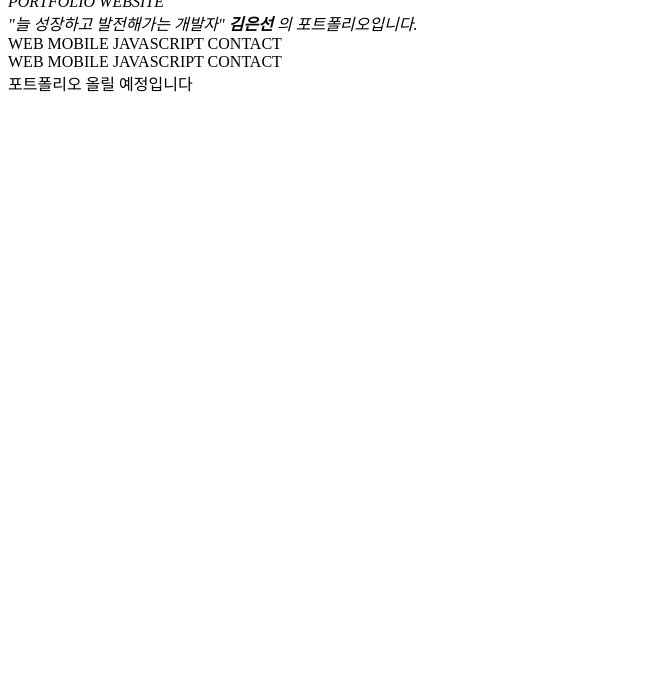
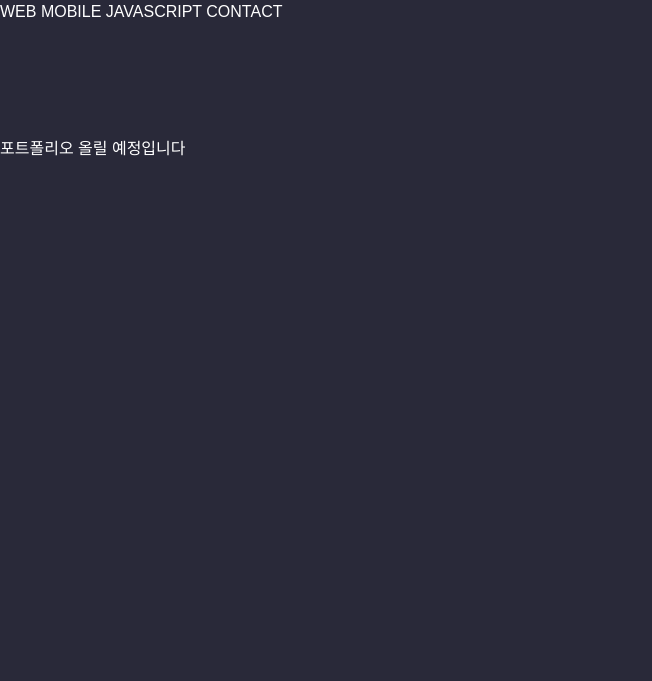
Before and after one commit to eunzzzang/portfolio, a plain HTML site: page index.html in a window 1280 px wide. Shown: the part 119-800 px from the top of the page, without its empty margins (0-652 px from the left). Drawn offline with Linux system fonts and the light colour scheme; the site is published under a folder, as on GitHub Pages, so addresses that start at the root find nothing.

Commit message:
update: html 경로 수정

```diff
--- a/index.html
+++ b/index.html
@@ -4,8 +4,8 @@
     <meta charset="UTF-8">
     <meta name="viewport" content="width=device-width, initial-scale=1.0">
     <title>eunzzang | web 포트폴리오</title>
-    <link rel="icon" type="image/x-icon" href="/img/f_icon.png">
-    <link rel="stylesheet" type="text/css" href="/css/style.css">
+    <link rel="icon" type="image/x-icon" href="img/f_icon.png">
+    <link rel="stylesheet" type="text/css" href="css/style.css">
 </head>
 <body id="main-page">
     <div id="wraper">
```
